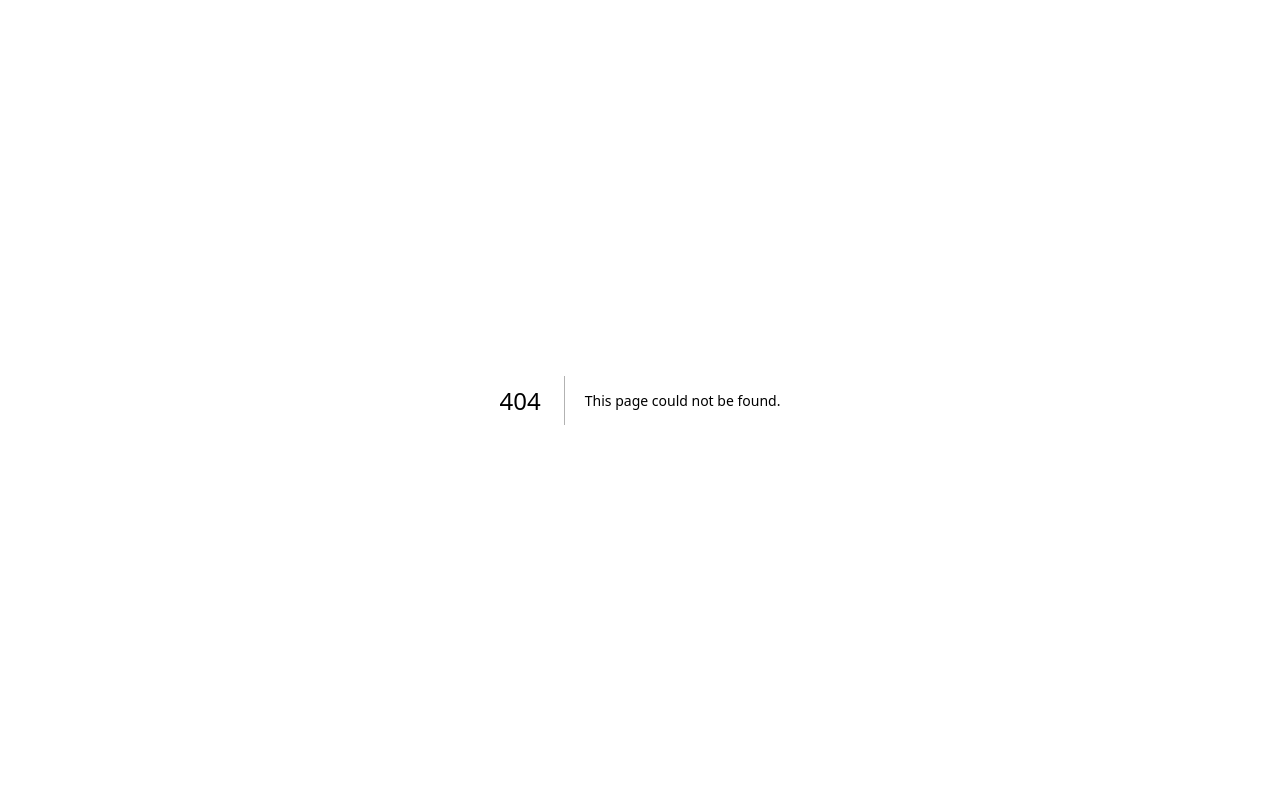
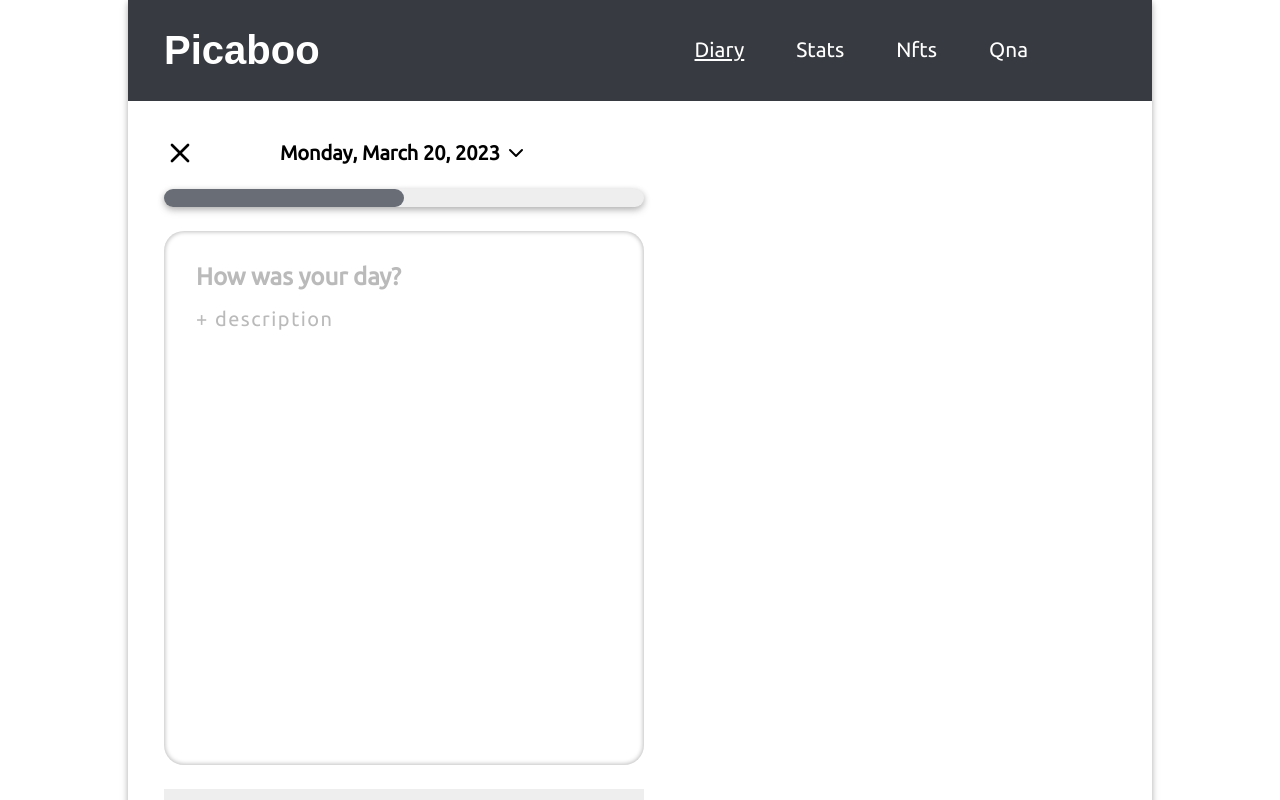
Before and after one commit to yeungjin-picaboo/picaboo-next-web, a Next.js app: page /diary/1/edit in a window 1280 px wide. Before the commit this address had no page. Built offline with nearby package versions, Linux system fonts and the light colour scheme; no server answers; some icons are missing; a web font is replaced by a local one.

Commit message:
feat: Implement the diary edit page

```diff
--- /dev/null
+++ b/src/pages/diary/[id]/edit.tsx
@@ -0,0 +1,83 @@
+import { fetchDiaryDetailFn } from '@/apis/diaryApi';
+import Loading from '@/components/atoms/Loading/Loading';
+import DiaryEntryForm from '@/components/blocks/DiaryEntryForm/DiaryEntryForm';
+import DiaryMetaForm from '@/components/blocks/DiaryMetaForm/DiaryMetaForm';
+import Layout from '@/components/blocks/Layout/Layout';
+import useTodayDate from '@/hooks/useTodayDate';
+import IDiary from '@/types/IDiary';
+import { useRouter } from 'next/router';
+import { useEffect, useState } from 'react';
+import { useQuery } from 'react-query';
+
+export default function DiaryEditPage() {
+  const {
+    query: { id, data: queryData },
+  } = useRouter();
+  const { isLoading, data } = useQuery(['diary', id], fetchDiaryDetailFn, {
+    enabled: !!id && !queryData,
+    retry: 0,
+  });
+  const { dateStr } = useTodayDate();
+  const [date, setDate] = useState<string>(dateStr);
+  const [diary, setDiary] = useState<IDiary>({
+    title: '',
+    content: '',
+    emotion: '',
+    weather: '',
+    date: '',
+  });
+  const { title, content, emotion, weather } = diary;
+
+  useEffect(() => {
+    if (queryData) {
+      const beforeEdit = JSON.parse(queryData as string);
+      const { title, content, date } = beforeEdit;
+      setDiary(prev => ({
+        ...prev,
+        title,
+        content,
+        date,
+      }));
+      setDate(date);
+    }
+  }, []);
+
+  useEffect(() => {
+    if (data) {
+      const { title, content, date } = data;
+      setDiary(prev => ({
+        ...prev,
+        title,
+        content,
+        date,
+      }));
+      setDate(date);
+    }
+  }, [data]);
+
+  useEffect(() => {
+    setDiary(prev => ({
+      ...prev,
+      date,
+    }));
+  }, [date]);
+
+  return (
+    <Layout>
+      {isLoading && <Loading message='Loading...' />}
+      {!isLoading && !(emotion && weather) && (
+        <DiaryEntryForm
+          title={title}
+          content={content}
+          today={dateStr}
+          date={date}
+          setDate={setDate}
+          setEntry={setDiary}
+        />
+      )}
+      {!isLoading && emotion && weather && (
+        <DiaryMetaForm entry={diary} setEntry={setDiary} />
+      )}
+    </Layout>
+  );
+}
--- a/src/pages/diary/index.tsx
+++ b/src/pages/diary/index.tsx
@@ -18,13 +18,13 @@ import IsYearMonth from '@/types/IYearMonth';
 import { AxiosError } from 'axios';
 import Image from 'next/image';
 import Link from 'next/link';
-import { useRef, useState } from 'react';
+import { useEffect, useRef, useState } from 'react';
 import { ChevronDown, ChevronUp, Edit3 } from 'react-feather';
 import { useQuery } from 'react-query';
 import { StDiaryCreateBtn } from '@/styles/components/StDiaryCreateBtn.styles';
 import useTodayDate from '@/hooks/useTodayDate';
 
-export default function DiariesPage() {
+export default function DiaryListPage() {
   const dropdownRef = useRef<HTMLDivElement>(null);
   const [isPickerOpen, setIsPickerOpen, handlePickerOpen] =
     useDropdown(dropdownRef);
```
Also changed, not shown: src/pages/_document.tsx (+4 -3 lines), src/pages/diary/[id]/index.tsx (+12 -10 lines).
